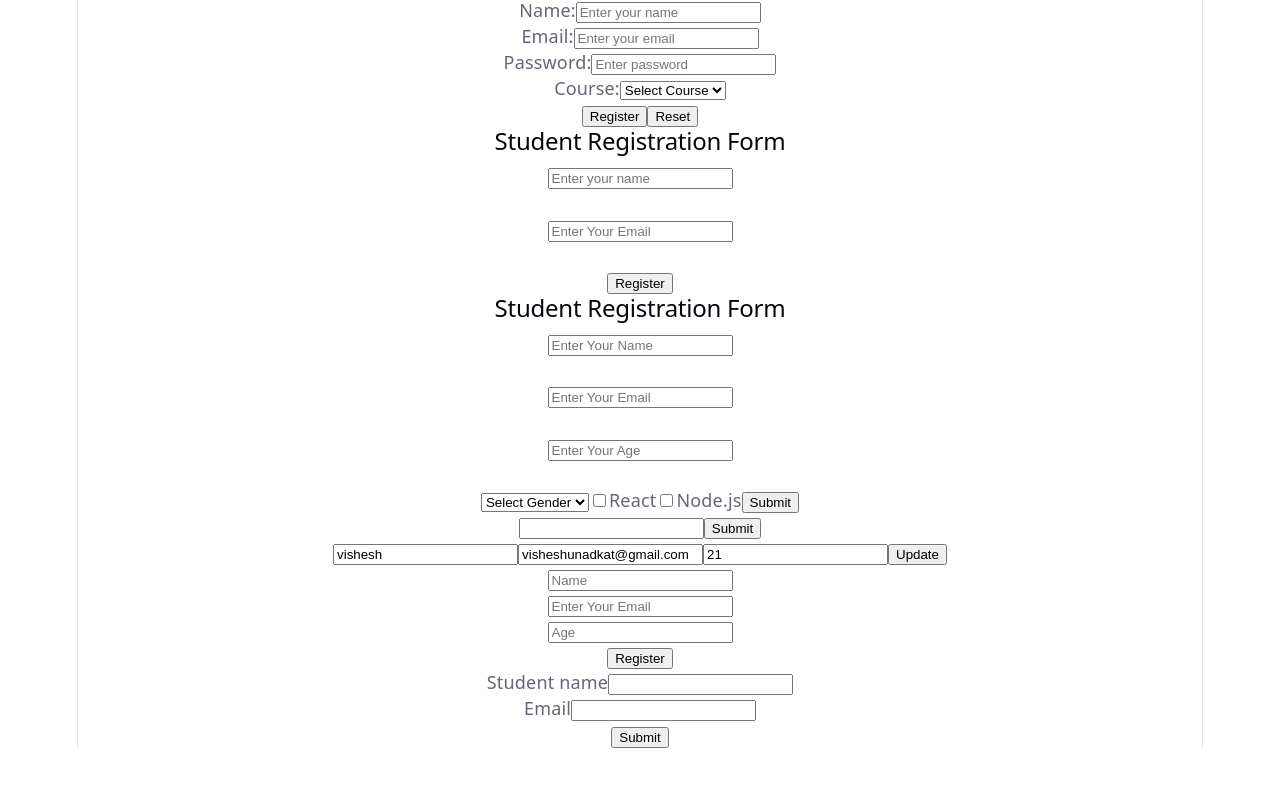
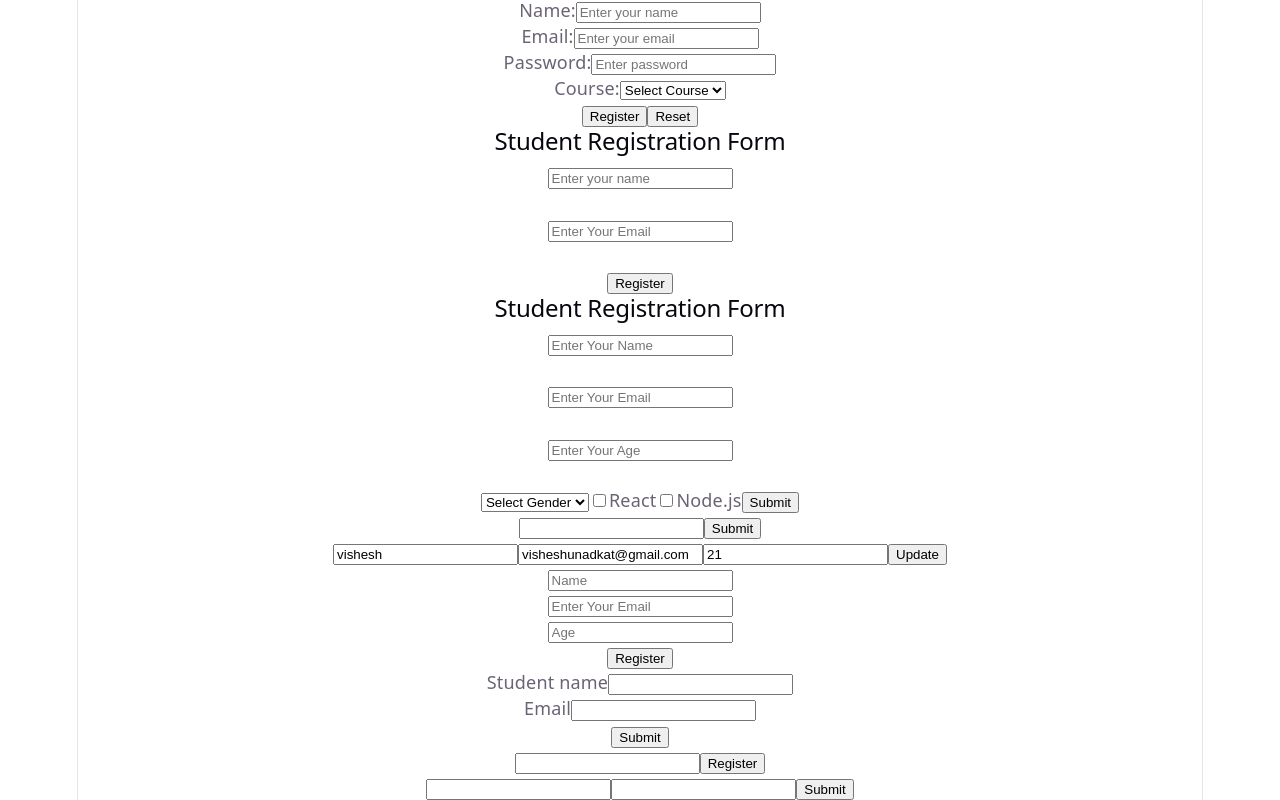
Before and after one commit to kevit-vishesh-unadkat/React-Practice, a React (Vite) app in the folder react-forms/: page / in a window 1280 px wide. Shown: the part 337-1137 px from the top of the page. Before the commit the page ends 1085 px from the top, so only its background shows below. Built offline with nearby package versions, Linux system fonts and the light colour scheme.

Commit message:
explore forms

```diff
--- a/react-forms/package.json
+++ b/react-forms/package.json
@@ -12,7 +12,9 @@
   "dependencies": {
     "react": "^19.3.1",
     "react-dom": "^19.3.1",
-    "react-hook-form": "^7.92.0"
+    "react-hook-form": "^7.92.0",
+    "react-redux": "^9.3.1",
+    "redux": "^5.0.1"
   },
   "devDependencies": {
     "@types/react": "^19.3.0",
--- a/react-forms/src/App.jsx
+++ b/react-forms/src/App.jsx
@@ -15,7 +15,9 @@ import Forms from './Forms'
 import Forms1 from './Forms1'
 import Forms2 from './Forms2'
 import Forms3 from './Forms3'
-
+// import Global from './Global'
+import Errors from './Errors';
+import Service from './Service'
 
 function App() {
 
@@ -34,6 +36,8 @@ function App() {
       <Forms1/>
       <Forms2/>
       <Forms3/>
+      <Errors/>
+      <Service/>
     </>
   )
 }
--- /dev/null
+++ b/react-forms/src/Errors.jsx
@@ -0,0 +1,47 @@
+import { useForm } from "react-hook-form";
+
+function App() {
+  const {
+    register,
+    handleSubmit,
+    setError,
+    clearErrors,
+    formState: { errors }
+  } = useForm();
+
+  const onSubmit = async (data) => {
+    // Simulating a backend response
+    if (data.email === "test@gmail.com") {
+      setError("email", {
+        type: "server",
+        message: "Email already exists"
+      });
+
+      return;
+    }
+
+    console.log("Registration successful", data);
+    alert("email is registered successfully");
+  };
+
+  return (
+    <form onSubmit={handleSubmit(onSubmit)}>
+
+      <input
+        {...register("email", {
+          required: "Email is required"
+        })}
+        onChange={() => clearErrors("email")}
+      />
+
+      {errors.email && (
+        <p>{errors.email.message}</p>
+      )}
+
+      <button type="submit">Register</button>
+
+    </form>
+  );
+}
+
+export default App;
--- /dev/null
+++ b/react-forms/src/Global.jsx
@@ -0,0 +1,28 @@
+// Integrating A global state
+
+// import { useForm } from "react-hook-form";
+// import { useDispatch } from "react-redux";
+
+
+
+// function Global(){
+//     const dispatch=useDispatch();
+
+//     const{register,handleSubmit}=useForm();
+
+//     const onSubmit=(data)=>{
+//         dispatch(addStudent(data));
+//     };
+
+//     return (
+//         <form onSubmit={handleSubmit(onSubmit)}>
+
+//         <input {...register("name")}/>
+//         <input {...register("email")}/>
+
+//         <button type="submit">Save Student</button>
+//         </form>
+//     );
+// }
+
+// export default Global;
--- /dev/null
+++ b/react-forms/src/Service.jsx
@@ -0,0 +1,53 @@
+// Imtegrating with services/ apis
+
+import { useForm } from "react-hook-form";
+
+function Service(){
+    const{
+        register,
+        handleSubmit,
+        formState:{isSubmitting}
+    }=useForm();
+
+    const onSubmit=async (data)=>{
+        try{
+            const response=await fetch(
+                "https://jsonplaceholder.typicode.com/users",
+
+                {
+                    method:"POST",
+                    headers:{
+                        "Content-Type": "application/json"
+                    },
+                    body:JSON.stringify(data)
+                }
+            );
+
+            if(!response.ok){
+                throw new Error("Something Wen Wrong");
+            }
+            const result =await response.json();
+
+            console.log(result);
+        }
+        catch(error){
+            console.log(error.message);
+        }
+    };
+
+    return (
+    <form onSubmit={handleSubmit(onSubmit)}>
+
+      <input {...register("name")} />
+
+      <input {...register("email")} />
+
+      <button disabled={isSubmitting}>
+        {isSubmitting ? "Submitting..." : "Submit"}
+      </button>
+
+    </form>
+  );
+}
+
+export default Service;
```
Also changed, not shown: 1 other file (tests, documents, lock files or other folders).
